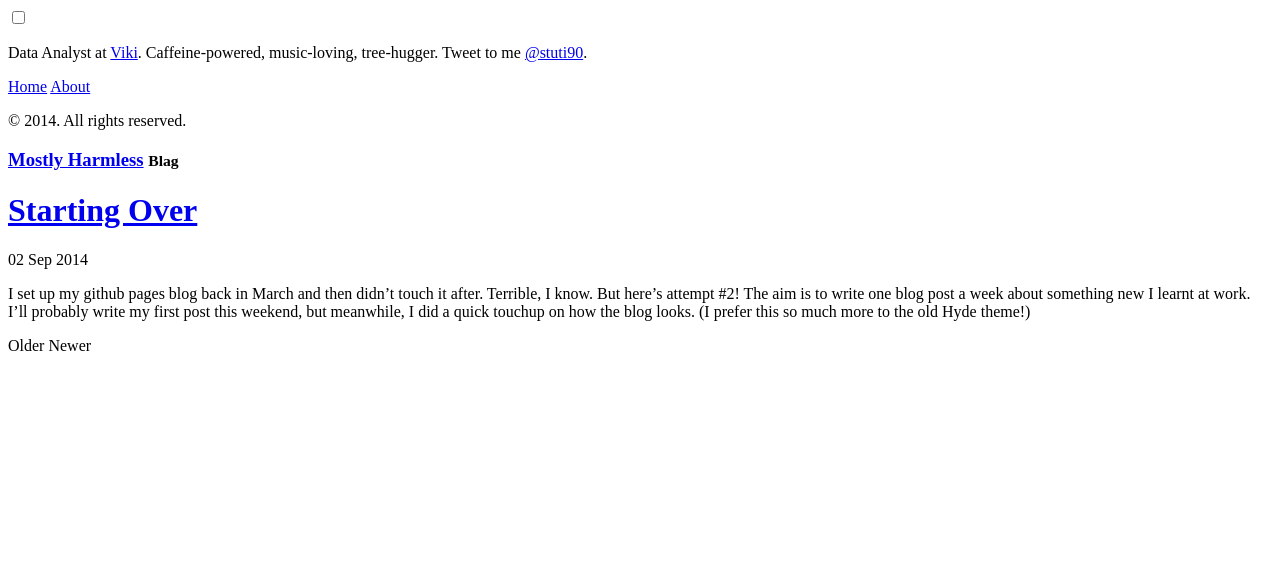
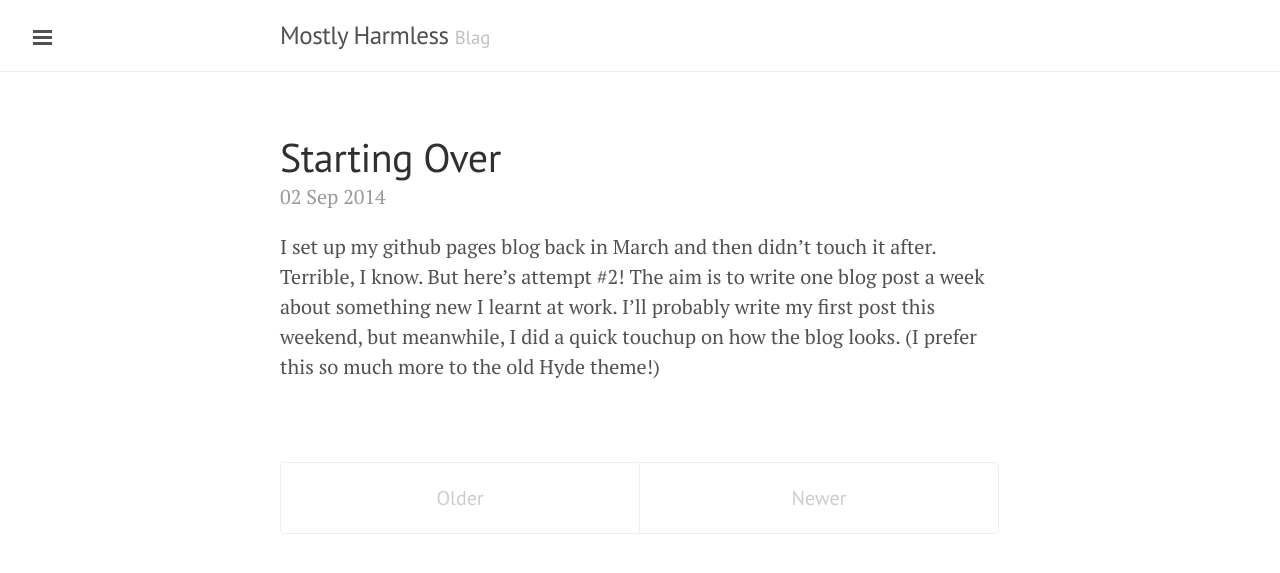
Before and after one commit to stuti90/stuti90.github.io, a Jekyll site: the page built from index.html, in a window 1280 px wide. Shown: the top 573 px of the page. Built offline with Jekyll 4.4.1, drawn with Linux system fonts in a browser that asks for light colours; Markdown is read by kramdown in place of the engine named in the settings; the list of posts is cut into pages by our own code.

Commit message:
stupid mistake missing http in baseurl

```diff
--- a/_config.yml
+++ b/_config.yml
@@ -10,7 +10,7 @@ title:            Mostly Harmless
 tagline:          'Blag'
 description:      'Data Analyst at <a href="http://viki.com" target="_blank">Viki</a>. Caffeine-powered, music-loving, tree-hugger. Tweet to me <a href="https://twitter.com/stuti90" target="_blank">@stuti90</a>.'
 url:              http://lanyon.getpoole.com
-baseurl:          'stuti90.github.io/'
+baseurl:          'http://stuti90.github.io/'
 paginate:         5
 
 author:
```
